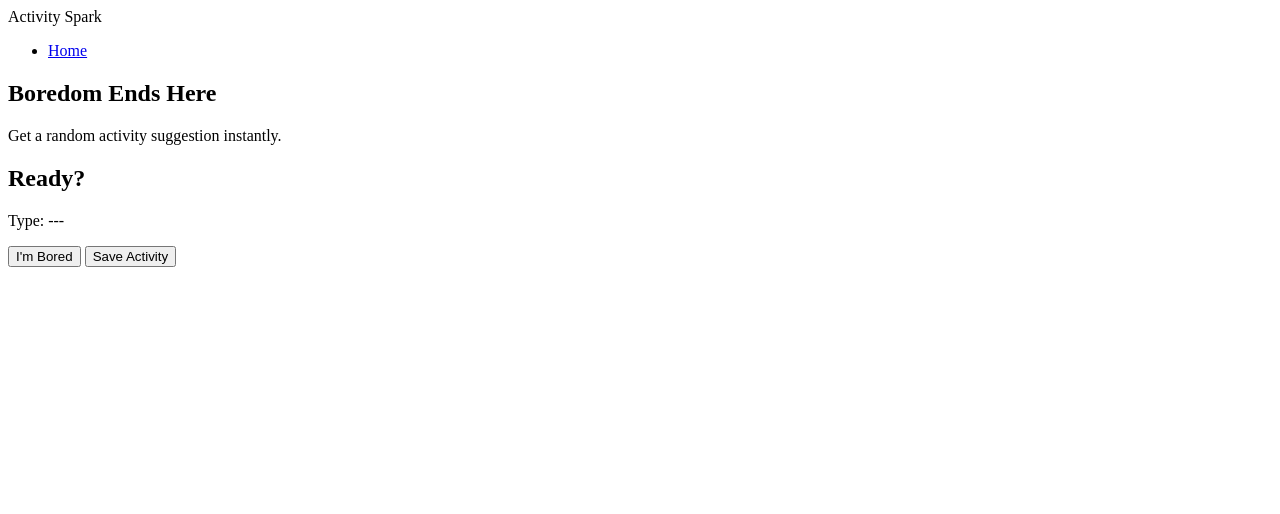
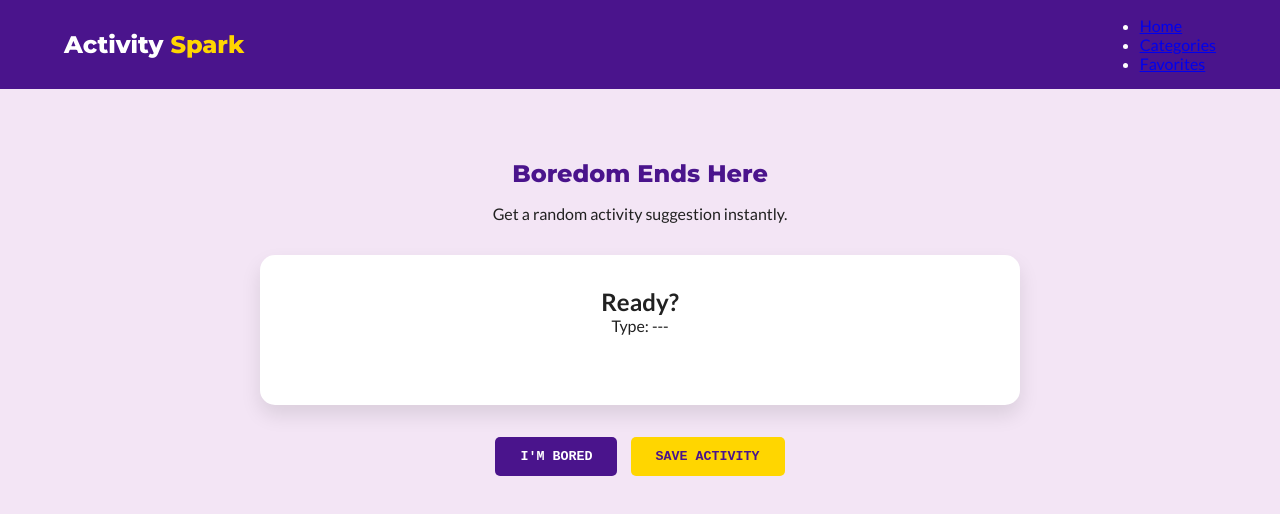
Before and after one commit to safiabulle/activity-spark-project, a website: page index.html in a window 1280 px wide. Drawn offline with Linux system fonts and the light colour scheme.

Commit message:
Add initial CSS styles for index page

```diff
--- a/index.html
+++ b/index.html
@@ -3,29 +3,37 @@
 <head>
     <meta charset="UTF-8">
     <meta name="viewport" content="width=device-width, initial-scale=1.0">
-    <title>Document</title>
+    <title>Activity Spark | Home</title>
+    <link rel="stylesheet" href="style.css">
 </head>
 <body>
 
       <nav>
-        <div class="logo">Activity Spark</div>
+        <div class="logo">Activity <span>Spark</span></div>
         <ul>
             <li><a href="index.html">Home</a></li>
+            <li><a href="categories.html">Categories</a></li>
+            <li><a href="favorites.html">Favorites</a></li>
         </ul>
     </nav>
 
-    <section>
+    <section class="container hero">
         <h1>Boredom Ends Here</h1>
         <p>Get a random activity suggestion instantly.</p>
 
-        <div>
-            <h2>Ready?</h2>
-            <p>Type: ---</p>
+        <div id="activity-card" class="card">
+            <h2 id="activity-display">Ready?</h2>
+            <p id="activity-type">Type: ---</p>
         </div>
 
-        <button>I'm Bored</button>
-        <button>Save Activity</button>
+
+ <div class="actions">
+            <button id="get-activity" class="btn-primary">I'm Bored</button>
+            <button id="save-activity" class="btn-secondary">Save Activity</button>
+        </div>
     </section>
+
+    <script src="script.js"></script>
 
 </body>
 </html>
--- a/style.css
+++ b/style.css
@@ -110,3 +110,10 @@ h1 {
 .btn-primary:hover {
     transform: scale(1.05);
 }
+
+@media (max-width: 600px) {
+    nav { flex-direction: column; }
+    .nav-links { margin-top: 15px; }
+    .actions { display: flex; flex-direction: column; gap: 10px; }
+    .btn-secondary { margin-left: 0; }
+}
```
